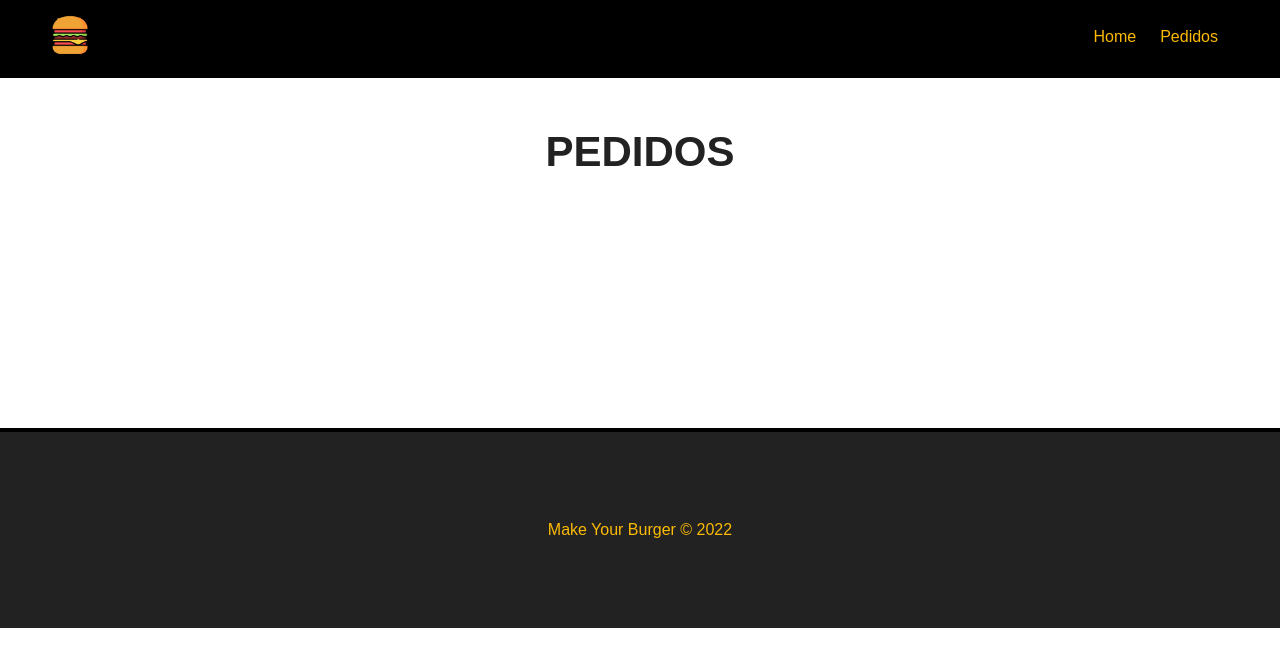
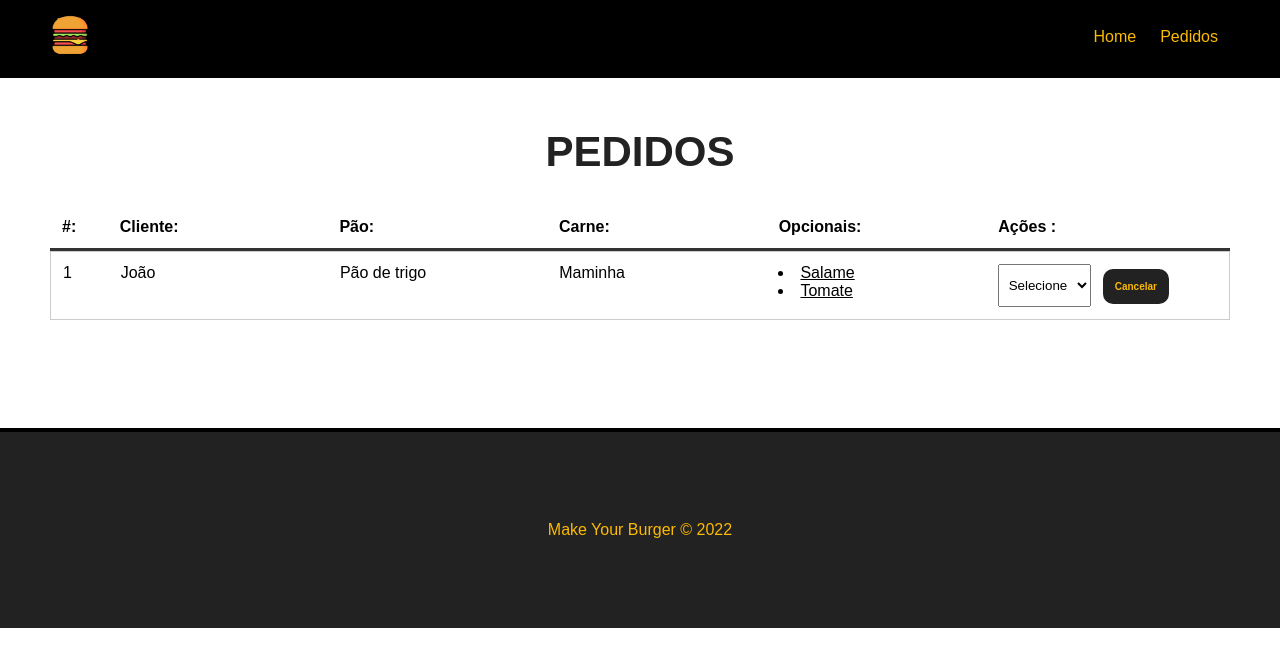
Before and after one commit to adhmattheus/Web, a Vue app in the folder make_your_burger/: page /pedidos in a window 1280 px wide. Shown: the top 666 px of the page. Built offline with nearby package versions, Linux system fonts and the light colour scheme.

Commit message:
tela de deashboard pedidos

```diff
--- /dev/null
+++ b/make_your_burger/src/components/Dashboard.vue
@@ -0,0 +1,103 @@
+<template>
+  <div id="burger-table">
+    <div>
+
+      <div id="burger-table-heading">
+        <div class="order-id">#:</div>
+        <div>Cliente:</div>
+        <div>Pão:</div>
+        <div>Carne:</div>
+        <div>Opcionais:</div>
+        <div>Ações  :</div>
+      </div>
+    </div>
+
+    <div id="burger-table-row">
+      <div class="burger-table-row">
+        <div class="order-number">1</div>
+        <div>João</div>
+        <div>Pão de trigo</div>
+        <div>Maminha</div>
+        <div>
+          <u>
+            <li>Salame</li>
+            <li>Tomate</li>
+          </u>
+        </div>
+        <div>
+          <select name="status" class="status">
+            <option value="">Selecione</option>
+          </select>
+          <button class="delete-btn">Cancelar</button>
+        </div>
+      </div>
+    </div>
+
+  </div>
+</template>
+
+<script>
+export default {
+  name: "Dashboard"
+}
+</script>
+
+<style scoped>
+
+#buger-table{
+  max-width: 1200px;
+  margin: 0 auto;
+}
+
+#burger-table-heading,
+#burger-table-rows,
+.burger-table-row{
+  display: flex;
+  flex-wrap: wrap;
+}
+
+#burger-table-heading{
+  font-weight: bold;
+  padding: 12px;
+  border-bottom: 3px solid #333;
+}
+
+#burger-table-heading div,
+.burger-table-row div{
+  width: 19%;
+}
+
+
+.burger-table-row{
+  width: 100%;
+  padding: 12px;
+  border: 1px solid #ccc;
+}
+
+#burger-table-heading .order-id,
+.burger-table-row .order-number{
+  width: 5%;
+}
+
+select{
+  padding: 12px 6px;
+  margin-right: 12px;
+}
+
+.delete-btn{
+  background-color: #222;
+  color: #fcba03;
+  font-weight: bold;
+  border: 2px solid #222;
+  padding: 10px;
+  font-size: 10px;
+  margin: 0 auto;
+  cursor: pointer;
+  border-radius: 10px;
+}
+  .delete-btn:hover{
+    background-color: transparent;
+    color: #222
+}
+
+</style>
--- a/make_your_burger/src/views/Pedidos.vue
+++ b/make_your_burger/src/views/Pedidos.vue
@@ -1,5 +1,15 @@
 <template>
   <div class="main-container">
     <h1>PEDIDOS</h1>
+    <Dashboard/>
   </div>
 </template>
+
+<script>
+import Dashboard from '../components/Dashboard.vue'
+
+export default{
+  components: { Dashboard },
+  name: "Pedidos"
+}
+</script>
```
